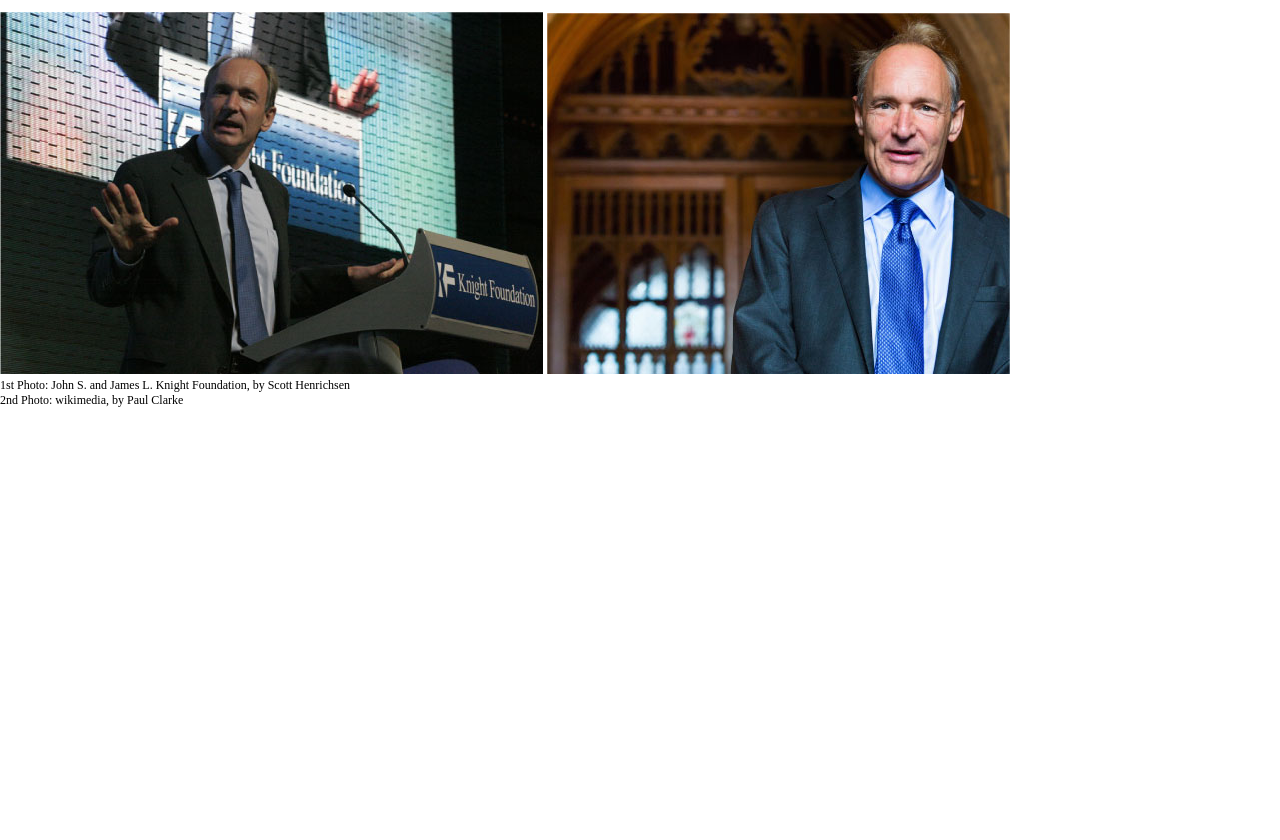
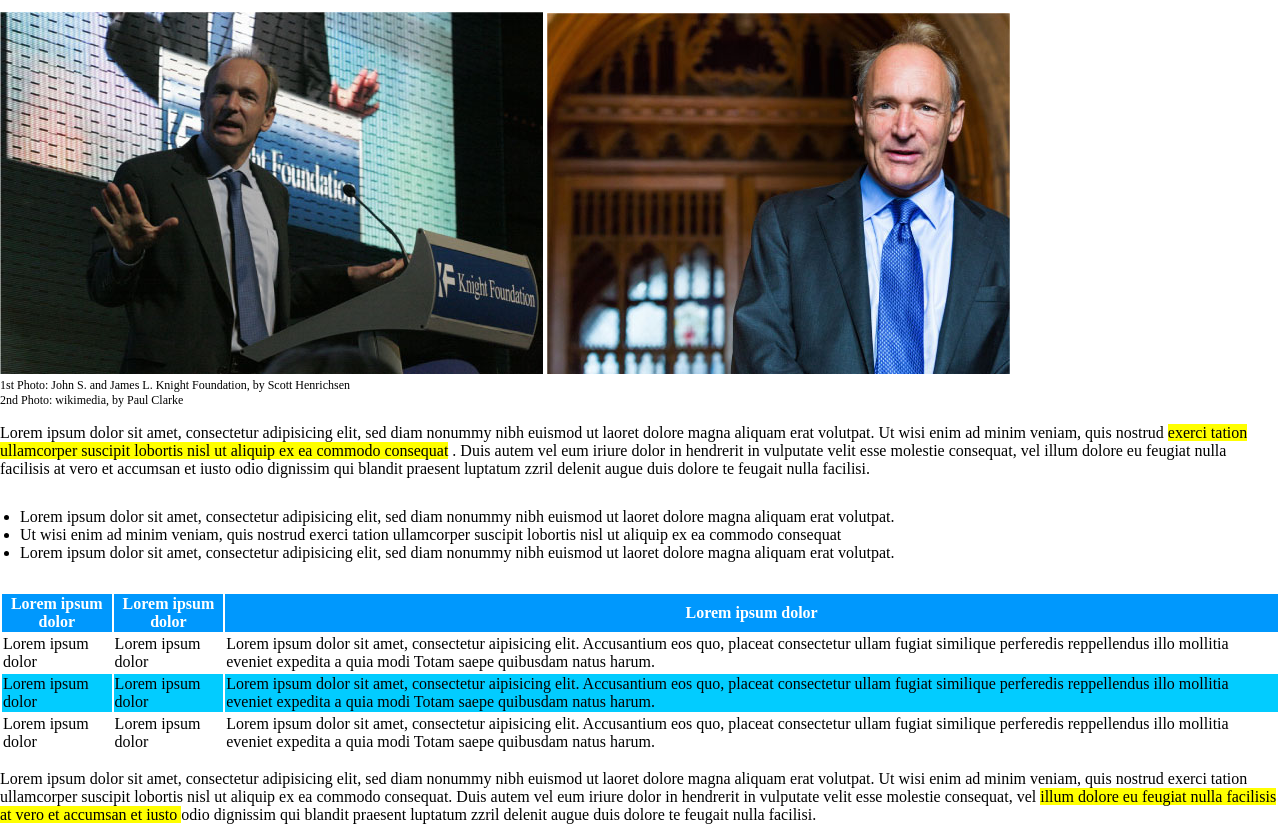
Before and after one commit to mirkobechini/html-css-booleaner, a plain HTML site: page index.html in a window 1280 px wide. Shown: the part 137-977 px from the top of the page. Before the commit the page ends 800 px from the top, so only its background shows below. Drawn offline with Linux system fonts and the light colour scheme.

Commit message:
add mid section

```diff
--- a/index.html
+++ b/index.html
@@ -43,6 +43,91 @@
             <!-- /images -->
         </section>
 
+        <!-- lorem -->
+        <div>
+
+            <!-- first paragraph -->
+            <p>
+                Lorem ipsum dolor sit amet, consectetur adipisicing elit, sed diam nonummy nibh euismod ut laoret dolore
+                magna aliquam
+                erat volutpat. Ut wisi enim ad minim veniam, quis nostrud
+                <span id="marked-lorem">exerci tation ullamcorper suscipit lobortis nisl ut aliquip ex ea commodo
+                    consequat</span>
+                . Duis autem vel eum iriure dolor in hendrerit in vulputate velit esse molestie consequat, vel illum
+                dolore eu
+                feugiat nulla facilisis at vero et accumsan et iusto odio dignissim qui blandit praesent luptatum
+                zzril delenit augue duis dolore te feugait nulla facilisi.
+            </p>
+            <!-- /first paragraph -->
+
+            <!-- list -->
+            <ul>
+                <li>Lorem ipsum dolor sit amet, consectetur adipisicing elit, sed diam nonummy nibh euismod ut laoret
+                    dolore magna aliquam
+                    erat volutpat.</li>
+                <li>Ut wisi enim ad minim veniam, quis nostrud exerci tation ullamcorper suscipit lobortis nisl ut
+                    aliquip ex ea commodo consequat</li>
+                <li>Lorem ipsum dolor sit amet, consectetur adipisicing elit, sed diam nonummy nibh euismod ut laoret
+                    dolore magna aliquam
+                    erat volutpat.</li>
+            </ul>
+            <!-- /list -->
+
+            <!-- table -->
+            <table>
+                <thead>
+                    <tr class="tr-colored">
+                        <th>Lorem ipsum dolor</th>
+                        <th>Lorem ipsum dolor</th>
+                        <th>Lorem ipsum dolor</th>
+                    </tr>
+                </thead>
+                <tbody>
+                    <tr>
+                        <td>Lorem ipsum dolor</td>
+                        <td>Lorem ipsum dolor</td>
+                        <td>Lorem ipsum dolor sit amet, consectetur aipisicing elit. Accusantium eos quo, placeat
+                            consectetur ullam fugiat similique
+                            perferedis reppellendus illo mollitia eveniet expedita a quia modi Totam saepe quibusdam
+                            natus
+                            harum.</td>
+                    </tr>
+                    <tr class="tr-colored">
+                        <td>Lorem ipsum dolor</td>
+                        <td>Lorem ipsum dolor</td>
+                        <td>Lorem ipsum dolor sit amet, consectetur aipisicing elit. Accusantium eos quo, placeat
+                            consectetur ullam fugiat similique
+                            perferedis reppellendus illo mollitia eveniet expedita a quia modi Totam saepe quibusdam
+                            natus
+                            harum.</td>
+                    </tr>
+                    <tr>
+                        <td>Lorem ipsum dolor</td>
+                        <td>Lorem ipsum dolor</td>
+                        <td>Lorem ipsum dolor sit amet, consectetur aipisicing elit. Accusantium eos quo, placeat
+                            consectetur ullam fugiat similique
+                            perferedis reppellendus illo mollitia eveniet expedita a quia modi Totam saepe quibusdam
+                            natus
+                            harum.</td>
+                    </tr>
+                </tbody>
+            </table>
+            <!-- /table -->
+
+            <!-- last paragraph -->
+            <p>
+                Lorem ipsum dolor sit amet, consectetur adipisicing elit, sed diam nonummy nibh euismod ut laoret dolore
+                magna aliquam
+                erat volutpat. Ut wisi enim ad minim veniam, quis nostrud
+                exerci tation ullamcorper suscipit lobortis nisl ut aliquip ex ea commodo consequat. Duis autem vel eum
+                iriure dolor in hendrerit in vulputate velit esse molestie consequat, vel
+                <span id="marked-lorem">illum dolore eu feugiat nulla facilisis at vero et accumsan et iusto </span>
+                odio dignissim qui blandit praesent luptatum zzril delenit augue duis dolore te feugait nulla facilisi.
+            </p>
+            <!-- /last paragraph -->
+        </div>
+        <!-- /lorem -->
+
     </main>
 
     <!-- /main -->
--- a/style.css
+++ b/style.css
@@ -39,3 +39,22 @@ h1 {
 #booleaner {
     color: rgb(11, 184, 236);
 }
+
+#marked-lorem{
+    background-color: yellow;
+}
+
+ul{
+    margin-top: 30px;
+    margin-bottom: 30px;
+    padding-left: 20px;
+}
+
+th{
+    background-color: rgb(0, 152, 253);
+    color: white;
+}
+
+.tr-colored{
+    background-color: rgb(2, 204, 255);
+}
```
